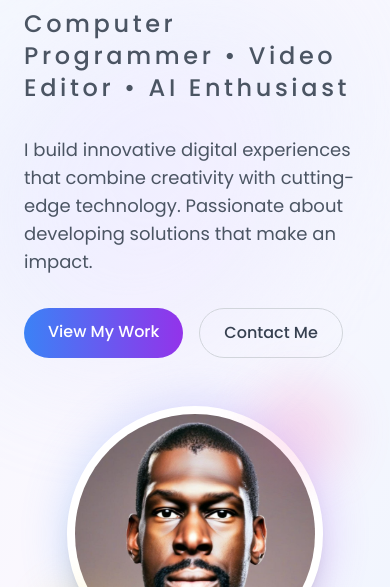
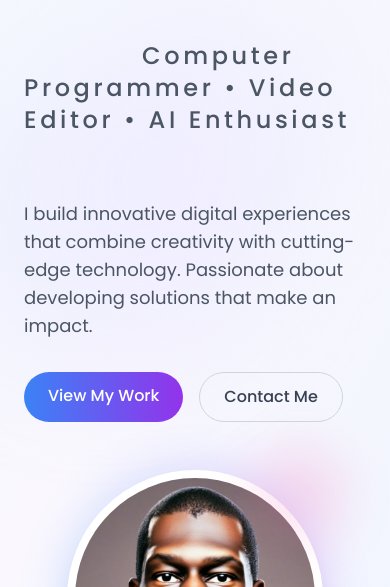
Before and after one commit to LuckyNumber77/github.io, a plain HTML site: page index.html in a window 390 px wide. Shown: the part 240-827 px from the top of the page. Drawn offline with nearby package versions, Linux system fonts and the light colour scheme.

Commit message:
Further css updates

```diff
--- a/style.css
+++ b/style.css
@@ -15,13 +15,16 @@
 
 .card-hover:hover {
   transform: translateY(-5px);
-      box-shadow: 0 20px 25px -5px rgba(0, 0, 0, 0.1), 0 10px 10px -5px rgba(0, 0, 0, 0.04);
+  box-shadow:
+    0 20px 25px -5px rgba(0, 0, 0, 0.1),
+    0 10px 10px -5px rgba(0, 0, 0, 0.04);
 }
 
+/* ---------- Typewriter Effect ---------- */
 .typewriter {
   overflow: hidden;
-      border-right: .15em solid #3b82f6;
-      white-space: nowrap;
+  border-right: .15em solid #3b82f6;  /* the “cursor” */
+  white-space: nowrap;                 /* single‑line on desktop */
   margin: 0 auto;
   letter-spacing: .15em;
   animation:
@@ -29,38 +32,49 @@
     blink-caret .75s step-end infinite;
 }
 
+/* typing and caret blink keyframes */
 @keyframes typing {
-      from { width: 0 }
-      to { width: 100% }
+  from { width: 0; }
+  to   { width: 100%; }
+}
+@keyframes blink-caret {
+  from, to { border-color: transparent; }
+  50%      { border-color: #3b82f6; }
 }
 
-    @keyframes blink-caret {
-      from, to { border-color: transparent }
-      50% { border-color: #3b82f6; }
-    }
-
+/* floating accent elements */
 .floating {
   animation-name: floating;
   animation-duration: 3s;
   animation-iteration-count: infinite;
   animation-timing-function: ease-in-out;
 }
-
 @keyframes floating {
-      0% { transform: translate(0,  0px); }
+  0%   { transform: translate(0,  0px); }
   50%  { transform: translate(0, 15px); }
-      100%   { transform: translate(0, -0px); }
+  100% { transform: translate(0, -0px); }
 }
 
-    /* style.css */
+/* -------- Responsive & Accessibility Overrides -------- */
 
+/* Honor “reduced motion” preferences */
+@media (prefers-reduced-motion: reduce) {
+  .typewriter {
+    animation: none !important;
+    border-right: none !important;
+  }
+}
+
+/* On small screens: allow wrapping, remove cursor, expand height */
 @media (max-width: 767px) {
   .typewriter {
-    /* stop hiding the overflow and allow wrapping */
-    overflow: visible !important;
-    white-space: normal !important;
-    /* remove the blinking cursor on small */
-    border-right: none !important;
-    animation: none !important;
+    overflow: visible !important;        /* show all text */
+    white-space: pre-wrap !important;    /* wrap onto multiple lines */
+    overflow-wrap: break-word !important;/* prevent long-word overflow */
+    border-right: none !important;       /* hide blinking cursor */
+    animation: none !important;          /* stop typing animation */
+    max-width: 100%;                     /* never exceed container */
+    /* ensure enough height for two lines */
+    height: auto !important;
   }
 }
```
Lines whose indentation alone changed are shown as unchanged.
